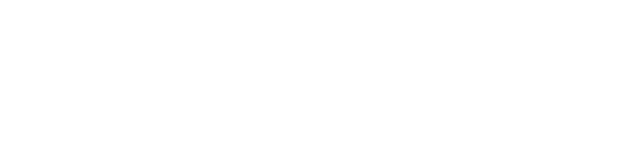
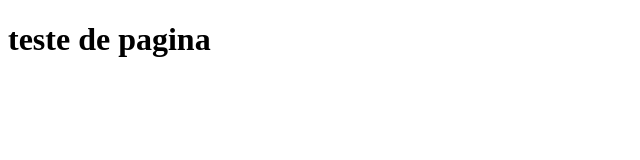
Before and after one commit to lloupp/teste1, a plain HTML site: page index.html in a window 1280 px wide. Shown: the whole page, without its empty margins (0-640 px from the left). Drawn offline with Linux system fonts and the light colour scheme.

Commit message:
Update index.html

```diff
--- a/index.html
+++ b/index.html
@@ -7,6 +7,6 @@
     <title>Document</title>
 </head>
 <body>
-
+    <h1>teste de pagina</h1>
 </body>
 </html>
```
